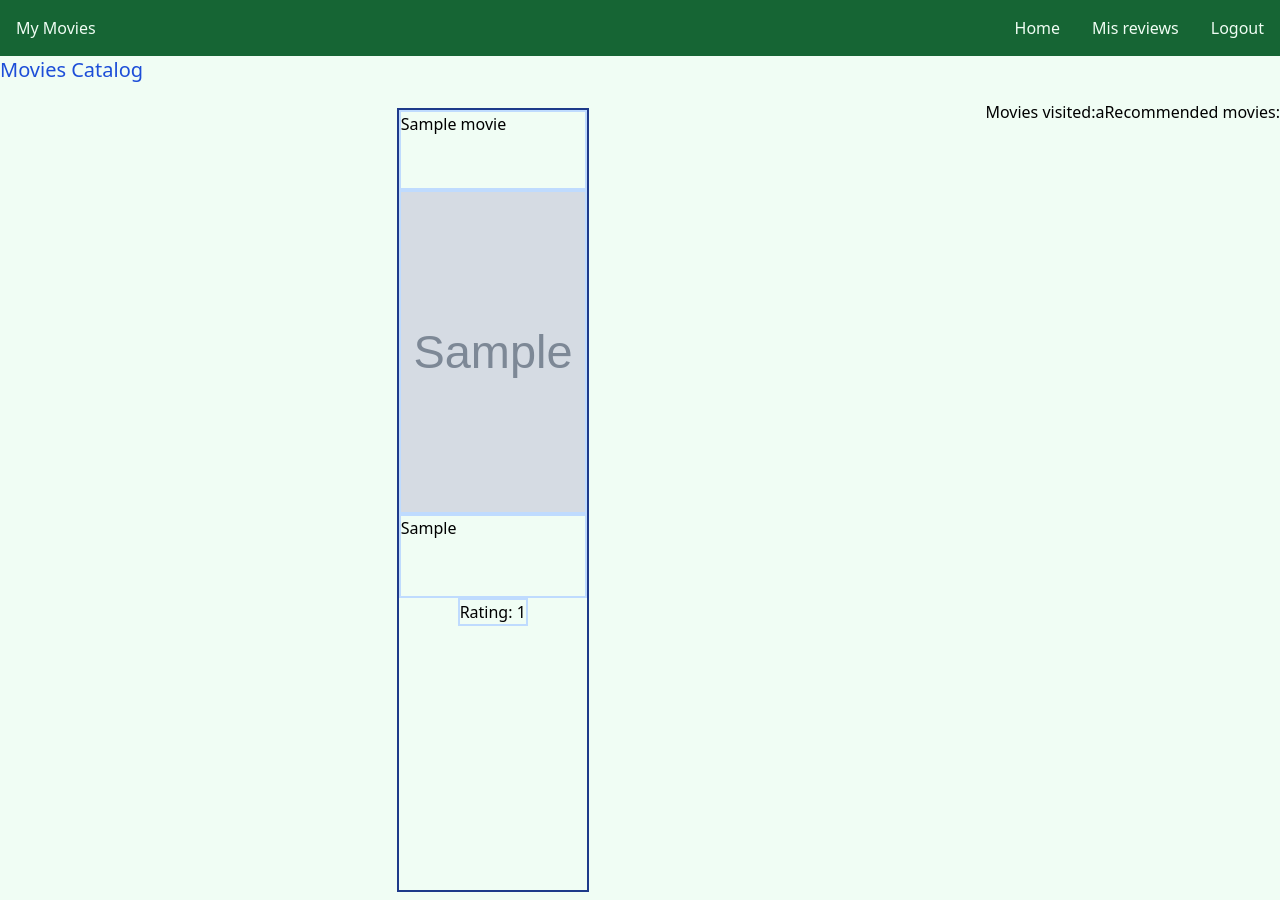
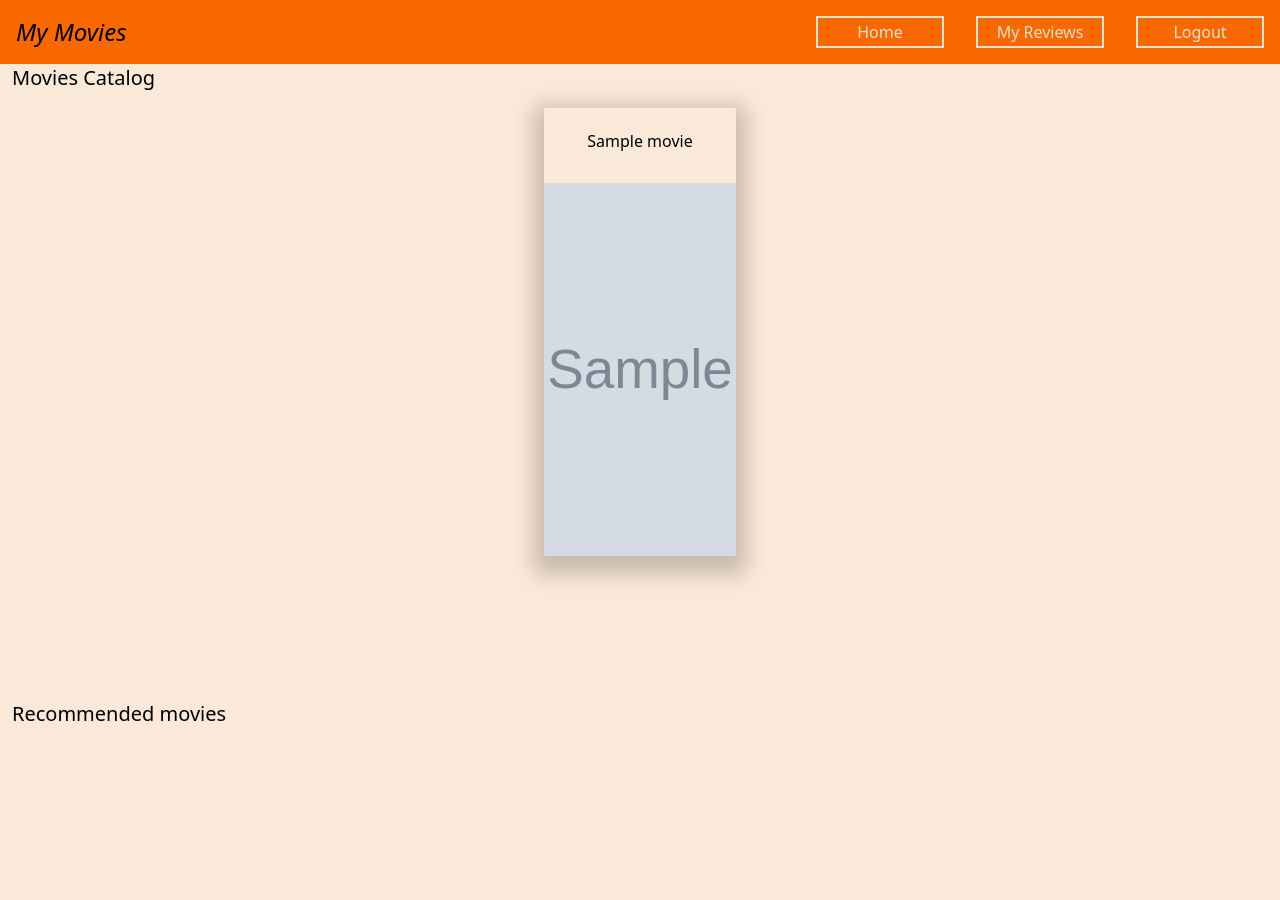
Before and after one commit to LeonardoRangel12/myMovies, a Django app: page / in a window 1280 px wide. After the commit the page ends 721 px from the top, so only its background shows below. Run offline with Django 4.2, Linux system fonts and the light colour scheme; a user stored in the database is signed in; tables that the repository leaves empty hold one stand-in row (values such as "Sample post"); grey boxes marked "Sample" are stand-in pictures; some libraries are stand-ins or nearby versions.

Commit message:
Home y login con diseño

```diff
--- a/movies/views.py
+++ b/movies/views.py
@@ -75,7 +75,7 @@
         response = HttpResponse(render(request, "index.html", {
             "movies": movies,
             "movies_history": seen_movies_ids,
-            # "recommended_movies" : recommendMovies(request.COOKIES['movies_history'])
+            "recommended_movies" : recommendMovies(request.COOKIES['movies_history'])
             }))
 
     return response
--- a/static/output.css
+++ b/static/output.css
@@ -16,7 +16,7 @@
   /* 2 */
   border-style: solid;
   /* 2 */
-  border-color: #e5e7eb;
+  border-color: currentColor;
   /* 2 */
 }
 
@@ -700,38 +700,38 @@
   --tw-backdrop-sepia:  ;
 }
 
-.container {
-  width: 100%;
+.flip-card {
+  perspective: 1000px;
 }
 
-@media (min-width: 640px) {
-  .container {
-    max-width: 640px;
-  }
+.flip-card-inner {
+  transition: transform 0.8s;
+  transform-style: preserve-3d;
+  position: relative;
+  width: 100%;
+  height: 100%;
 }
 
-@media (min-width: 768px) {
-  .container {
-    max-width: 768px;
-  }
+.flip-card:hover .flip-card-inner {
+  transform: rotateY(180deg);
 }
 
-@media (min-width: 1024px) {
-  .container {
-    max-width: 1024px;
-  }
+.flip-card-front, .flip-card-back {
+  box-shadow: 0 8px 20px 10px rgba(0,0,0,0.2);
+  backface-visibility: hidden;
+  position: absolute;
+  top: 0;
+  left: 0;
+  width: 100%;
+  height: 100%;
 }
 
-@media (min-width: 1280px) {
-  .container {
-    max-width: 1280px;
-  }
-}
-
-@media (min-width: 1536px) {
-  .container {
-    max-width: 1536px;
-  }
+.flip-card-back {
+  transform: rotateY(180deg);
+  display: flex;
+  justify-content: center;
+  align-items: center;
+  padding: 1rem;
 }
 
 .static {
@@ -748,6 +748,36 @@
   margin-bottom: 0.5rem;
 }
 
+.my-4 {
+  margin-top: 1rem;
+  margin-bottom: 1rem;
+}
+
+.my-auto {
+  margin-top: auto;
+  margin-bottom: auto;
+}
+
+.mb-10 {
+  margin-bottom: 2.5rem;
+}
+
+.mb-2 {
+  margin-bottom: 0.5rem;
+}
+
+.mb-4 {
+  margin-bottom: 1rem;
+}
+
+.ml-3 {
+  margin-left: 0.75rem;
+}
+
+.mt-28 {
+  margin-top: 7rem;
+}
+
 .mt-4 {
   margin-top: 1rem;
 }
@@ -760,12 +790,20 @@
   display: flex;
 }
 
+.hidden {
+  display: none;
+}
+
+.h-1\/3 {
+  height: 33.333333%;
+}
+
 .h-20 {
   height: 5rem;
 }
 
-.h-\[20rem\] {
-  height: 20rem;
+.h-\[28rem\] {
+  height: 28rem;
 }
 
 .h-full {
@@ -776,12 +814,28 @@
   height: 100vh;
 }
 
+.max-h-full {
+  max-height: 100%;
+}
+
+.w-1\/3 {
+  width: 33.333333%;
+}
+
+.w-16 {
+  width: 4rem;
+}
+
 .w-48 {
   width: 12rem;
 }
 
 .w-full {
   width: 100%;
+}
+
+.max-w-lg {
+  max-width: 32rem;
 }
 
 .flex-row {
@@ -800,6 +854,10 @@
   align-items: center;
 }
 
+.justify-center {
+  justify-content: center;
+}
+
 .justify-between {
   justify-content: space-between;
 }
@@ -810,10 +868,10 @@
   margin-left: calc(1rem * calc(1 - var(--tw-space-x-reverse)));
 }
 
-.space-x-8 > :not([hidden]) ~ :not([hidden]) {
-  --tw-space-x-reverse: 0;
-  margin-right: calc(2rem * var(--tw-space-x-reverse));
-  margin-left: calc(2rem * calc(1 - var(--tw-space-x-reverse)));
+.space-y-2 > :not([hidden]) ~ :not([hidden]) {
+  --tw-space-y-reverse: 0;
+  margin-top: calc(0.5rem * calc(1 - var(--tw-space-y-reverse)));
+  margin-bottom: calc(0.5rem * var(--tw-space-y-reverse));
 }
 
 .overflow-hidden {
@@ -824,40 +882,53 @@
   overflow-y: auto;
 }
 
-.whitespace-normal {
-  white-space: normal;
+.text-ellipsis {
+  text-overflow: ellipsis;
+}
+
+.border {
+  border-width: 1px;
 }
 
 .border-2 {
   border-width: 2px;
 }
 
-.border-blue-200 {
-  --tw-border-opacity: 1;
-  border-color: rgb(191 219 254 / var(--tw-border-opacity));
+.border-b {
+  border-bottom-width: 1px;
 }
 
-.border-blue-900 {
+.border-beige {
   --tw-border-opacity: 1;
-  border-color: rgb(30 58 138 / var(--tw-border-opacity));
+  border-color: rgb(220 226 200 / var(--tw-border-opacity));
 }
 
-.bg-green-50 {
+.bg-desert_sand {
   --tw-bg-opacity: 1;
-  background-color: rgb(240 253 244 / var(--tw-bg-opacity));
+  background-color: rgb(250 232 217 / var(--tw-bg-opacity));
 }
 
-.bg-green-800 {
+.bg-pumpkin {
   --tw-bg-opacity: 1;
-  background-color: rgb(22 101 52 / var(--tw-bg-opacity));
+  background-color: rgb(249 105 0 / var(--tw-bg-opacity));
 }
 
 .p-4 {
   padding: 1rem;
 }
 
+.py-2 {
+  padding-top: 0.5rem;
+  padding-bottom: 0.5rem;
+}
+
 .text-center {
   text-align: center;
+}
+
+.text-2xl {
+  font-size: 1.5rem;
+  line-height: 2rem;
 }
 
 .text-3xl {
@@ -865,22 +936,79 @@
   line-height: 2.25rem;
 }
 
+.text-lg {
+  font-size: 1.125rem;
+  line-height: 1.75rem;
+}
+
+.text-sm {
+  font-size: 0.875rem;
+  line-height: 1.25rem;
+}
+
 .text-xl {
   font-size: 1.25rem;
   line-height: 1.75rem;
 }
 
-.text-blue-700 {
-  --tw-text-opacity: 1;
-  color: rgb(29 78 216 / var(--tw-text-opacity));
+.font-bold {
+  font-weight: 700;
 }
 
-.text-green-50 {
-  --tw-text-opacity: 1;
-  color: rgb(240 253 244 / var(--tw-text-opacity));
+.italic {
+  font-style: italic;
 }
 
-.text-green-800 {
+.text-beige {
   --tw-text-opacity: 1;
-  color: rgb(22 101 52 / var(--tw-text-opacity));
+  color: rgb(220 226 200 / var(--tw-text-opacity));
 }
+
+.hover\:bg-beige:hover {
+  --tw-bg-opacity: 1;
+  background-color: rgb(220 226 200 / var(--tw-bg-opacity));
+}
+
+.hover\:text-beige:hover {
+  --tw-text-opacity: 1;
+  color: rgb(220 226 200 / var(--tw-text-opacity));
+}
+
+.hover\:text-pumpkin:hover {
+  --tw-text-opacity: 1;
+  color: rgb(249 105 0 / var(--tw-text-opacity));
+}
+
+.active\:bg-electric_blue:active {
+  --tw-bg-opacity: 1;
+  background-color: rgb(101 222 241 / var(--tw-bg-opacity));
+}
+
+.active\:text-pumpkin:active {
+  --tw-text-opacity: 1;
+  color: rgb(249 105 0 / var(--tw-text-opacity));
+}
+
+.active\:shadow-inner:active {
+  --tw-shadow: inset 0 2px 4px 0 rgb(0 0 0 / 0.05);
+  --tw-shadow-colored: inset 0 2px 4px 0 var(--tw-shadow-color);
+  box-shadow: var(--tw-ring-offset-shadow, 0 0 #0000), var(--tw-ring-shadow, 0 0 #0000), var(--tw-shadow);
+}
+
+@media (min-width: 640px) {
+  .sm\:w-32 {
+    width: 8rem;
+  }
+
+  .sm\:space-x-8 > :not([hidden]) ~ :not([hidden]) {
+    --tw-space-x-reverse: 0;
+    margin-right: calc(2rem * var(--tw-space-x-reverse));
+    margin-left: calc(2rem * calc(1 - var(--tw-space-x-reverse)));
+  }
+}
+
+@media (min-width: 1024px) {
+  .lg\:text-left {
+    text-align: left;
+  }
+}
--- a/templates/_base.html
+++ b/templates/_base.html
@@ -8,39 +8,45 @@
 	<meta charset="UTF-8">
 	<meta http-equiv="X-UA-Compatible" content="IE=edge">
 	<meta name="viewport" content="width=device-width, initial-scale=1.0">
-	<title>Django + Tailwind CSS</title>
+	<title>Movies Site</title>
 
 	<link rel="stylesheet" href="{% static 'output.css' %}">
 </head>
 
-<body class="bg-green-50">
+<body class="bg-desert_sand">
 	<!-- HEADER -->
-	<nav class='flex justify-between w-full bg-green-800 p-4'>
+	<nav class='flex justify-between w-full bg-pumpkin p-4'>
 		<a href="{% url 'index' %}">
-			<h1 class='text-green-50'>My Movies</h1>
+			<h1 class="text-2xl italic text-black hover:text-beige">My Movies</h1>
 		</a>
-		<ul class='flex flex-row space-x-8'>
-			<li>
-				<a href="{% url 'index' %}" class="text-green-50">Home</a>
-			</li>
+		<ul class='flex flex-row space-x-4 sm:space-x-8'>
+			<a class="flex justify-center items-center bg-pumpkin border-beige border-2 w-16 sm:w-32 hover:bg-beige active:bg-electric_blue active:shadow-inner" href="{% url 'index' %}">
+				<li class="flex justify-center items-center text-beige hover:text-pumpkin active:text-pumpkin active:shadow-inner w-full h-full">
+					Home
+				</li>
+			</a>
 			{% if user.is_authenticated %}
-			<li>
-				<a href="{% url 'my_user' %}" class="text-green-50">Mis reviews</a>
-			</li>
-			<li>
-				<a href="{% url 'logout' %}" class="text-green-50">Logout</a>
-			</li>
+			<a class="flex justify-center items-center bg-pumpkin border-beige border-2 w-16 sm:w-32 hover:bg-beige active:bg-electric_blue active:shadow-inner" href="{% url 'my_user' %}">
+				<li class="flex justify-center items-center text-beige hover:text-pumpkin active:text-pumpkin active:shadow-inner w-full h-full">
+					My Reviews
+				</li>
+			</a>
+			<a class="flex justify-center items-center bg-pumpkin border-beige border-2 w-16 sm:w-32 hover:bg-beige active:bg-electric_blue active:shadow-inner" href="{% url 'logout' %}">
+				<li class="flex justify-center items-center text-beige hover:text-pumpkin active:text-pumpkin active:shadow-inner w-full h-full">
+					Logout
+				</li>
+			</a>
 			{% else %}
-			<li>
-				<a href="{% url 'login' %}" class="text-green-50">Login</a>
-			</li>
+			<a class="flex justify-center items-center bg-pumpkin border-beige border-2 w-16 sm:w-32 hover:bg-beige active:bg-electric_blue active:shadow-inner" href="{% url 'login' %}">
+				<li class="flex justify-center items-center text-beige hover:text-pumpkin active:text-pumpkin active:shadow-inner w-full h-full">
+					Login
+				</li>
+			</a>
 			{% endif %}
 		</ul>
 	</nav>
-	<h1 class="text-xl text-blue-700">Movies Catalog</h1>
 	<!--Main Content-->
-	<div class="flex flex-wrap h-screen mx-auto mt-4">
-
+	<div class="flex flex-col h-screen mx-auto">
 		{% block content %}
 		{% endblock content %}
 		<!-- FOOTER -->
--- a/templates/index.html
+++ b/templates/index.html
@@ -1,38 +1,53 @@
 {% extends "_base.html" %}
 {% block content %}
-        {% for m in movies|slice:"72" %}
-                <div class="flex flex-row mx-auto my-2 space-x-4 w-48 max-w-48 border-2 border-blue-900">
-                    <div class="flex flex-col items-center w-full h-full">
-                        <div class="border-2 h-20 w-full border-blue-200">
-                            <h2 class="text-wrap overflow-hidden">{{ m.title }}</h2>
+    <h1 class="text-xl ml-3 text-blue-700 text-center lg:text-left">Movies Catalog</h1>
+    <div class="flex flex-wrap mx-auto">
+        {% for m in movies|slice:"36" %}
+        <a href='/movie/{{m.id}}' class="flip-card flex mx-auto my-2 space-x-4 mb-10 w-48 max-w-48 h-[28rem]">
+            <div class="flip-card flex mx-auto my-2 space-x-4 mb-10 w-48 max-w-48 h-[28rem]">
+                <div class="flip-card-inner w-full h-full">
+                    <div class="flip-card-front flex flex-col space-y-2 items-center w-full h-full">
+                        <div class="flex justify-center items-center h-20 w-full">
+                            <h2 class="text-wrap text-center overflow-hidden">{{ m.title }}</h2>
                         </div>
-                        <div class="border-2 w-full border-blue-200">
-                            <a href='/movie/{{m.id}}'><img class="h-[20rem]" src="{{ m.poster_path }}" alt="{{ m.title }} poster" /></a>
-                        </div>
-                        <div class="border-2 w-full border-blue-200">
-                            {% if m.overview %}
-                                <p class="h-20 whitespace-normal overflow-y-auto">{{ m.overview }}</p>
-                            {% else %}
-                                <p class="h-20 text-center">No Description</p>
-                            {% endif %}
-                        </div>
-                        <div class="border-2 border-blue-200">
-                            <p>Rating: {{ m.revenue }}</p>
+                        <div class="w-full h-full">
+                           <img class="h-full" src="{{ m.poster_path }}" alt="{{ m.title }} poster" />
                         </div>
                     </div>
+                    <div class="flip-card-back flex justify-center items-center w-full h-full">
+                        {% if m.overview %}
+                            <p class="max-h-full text-ellipsis overflow-y-auto">{{ m.overview }}</p>
+                        {% else %}
+                            <p>No Description</p>
+                        {% endif %}
+                    </div>
                 </div>
+            </div>
+        </a>
         {% endfor %}
-        <hr />
-        <h1>Movies visited:</h1>
-        <hr />
-        {% for m in movies_history %}
-            <h2>{{m}}</h1>
+    </div>
+    <h1 class="text-xl ml-3 text-blue-700 text-center mt-28 lg:text-left">Recommended movies</h1>
+    <div class="flex flex-wrap mx-auto my-2">
+        {% for m in recommended_movies|slice:"36" %}
+            <div class="flip-card flex mx-auto my-2 space-x-4 w-48 mb-10 max-w-48 h-[28rem]">
+                <div class="flip-card-inner w-full h-full">
+                    <div class="flip-card-front flex flex-col space-y-2 items-center w-full h-full">
+                        <div class="flex justify-center items-center h-20 w-full">
+                            <h2 class="text-wrap text-center overflow-hidden">{{ m.title }}</h2>
+                        </div>
+                        <div class="w-full h-full">
+                            <a href='/movie/{{m.id}}'><img class="h-full" src="{{ m.poster_path }}" alt="{{ m.title }} poster" /></a>
+                        </div>
+                    </div>
+                    <div class="flip-card-back flex justify-center items-center w-full h-full">
+                        {% if m.overview %}
+                            <p class="max-h-full text-ellipsis overflow-y-auto">{{ m.overview }}</p>
+                        {% else %}
+                            <p>No Description</p>
+                        {% endif %}
+                    </div>
+                </div>
+            </div>
         {% endfor %}
-
-        <hr />
-            <h1>Recommended movies:</h1>
-        <hr />
-        {% for m in recommended_movies %}
-            <h2>{{m}}</h1>
-        {% endfor %}
+    </div>
 {% endblock content %}
```
Also changed, not shown: static/src/input.css (+37 -0 lines), tailwind.config.js (+8 -1 lines), templates/login.html (+3 -6 lines).
